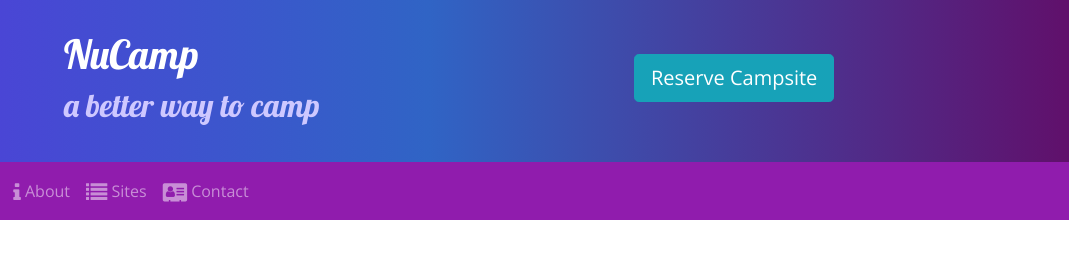
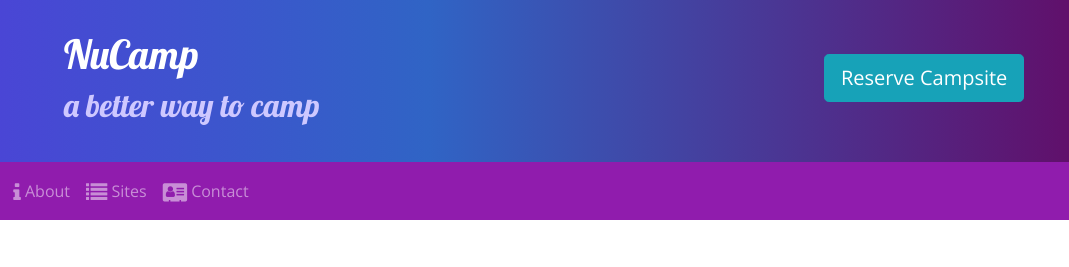
Before and after one commit to pamesjollard/nucamp-site, a website: page week-02-workshop/index.html in a window 1280 px wide. Shown: the top 267 px of the page, 211-1280 px from the left. Drawn offline with nearby package versions, Linux system fonts and the light colour scheme.

Commit message:
week-02-assignment

```diff
--- a/week-02-workshop/index.html
+++ b/week-02-workshop/index.html
@@ -1,5 +1,9 @@
 <!DOCTYPE html>
 <html lang="en">
+
+<!---Everything seems to be working properly but I noticed theres an issue in the jumbotron around 580px where
+     where the button is displayed slightly outside of the jumbotron for a few pixels. I've been trying to solve this
+     issue for the past couple days. Any insight would be great! -->
 
 <head>
     <meta charset="utf-8" />
@@ -24,7 +28,7 @@
                      <h1>NuCamp</h1>
                      <h2>a better way to camp</h2>
                 </div>
-                <div class="col-4 col-md-4 col-sm-2 mt-4">
+                <div class="col-4 col-md-4 col-xl-2 mt-4 mx-auto">
                     <a class="text-nowrap" id="#reserveForm" href="#reserveForm">
                         <button type="button" class="btn btn-info btn-lg" data-toggle="button" aria-pressed="false" autocomplete="off">Reserve Campsite</button>
                     </a>
```
